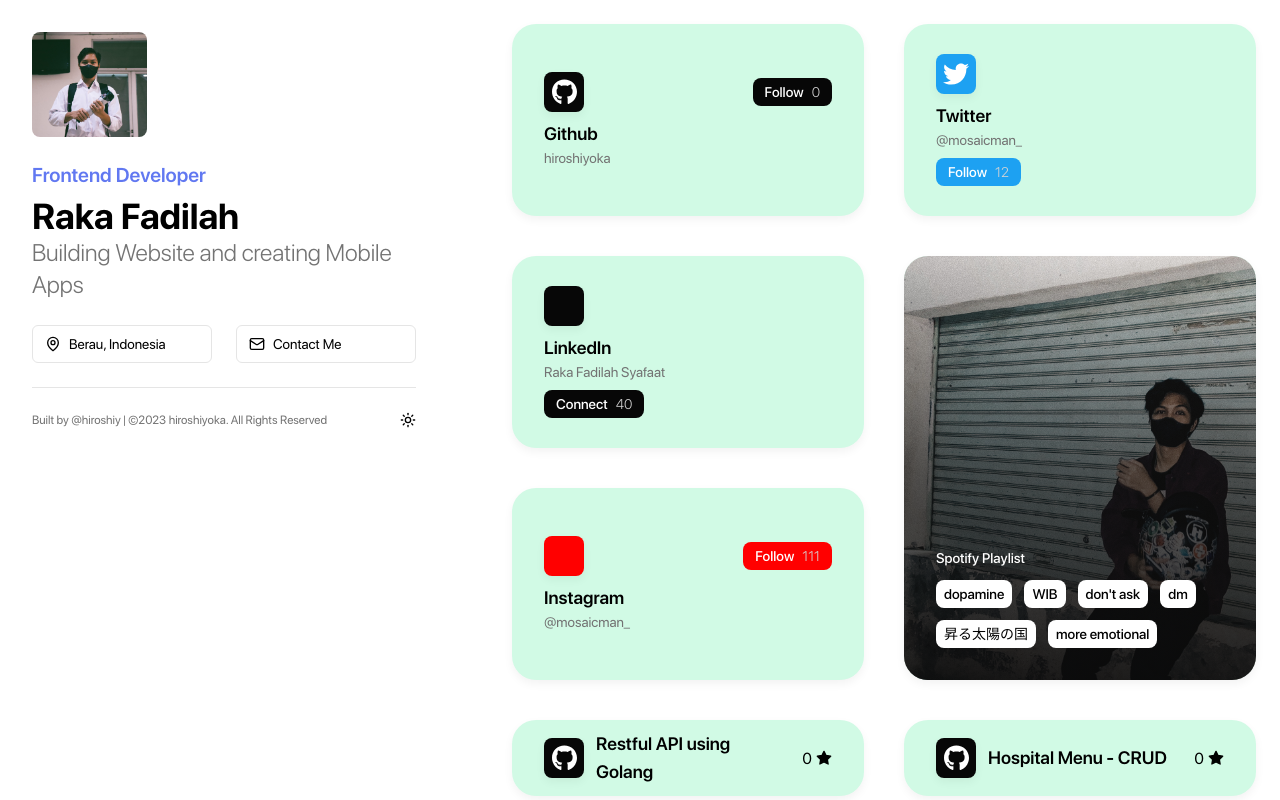
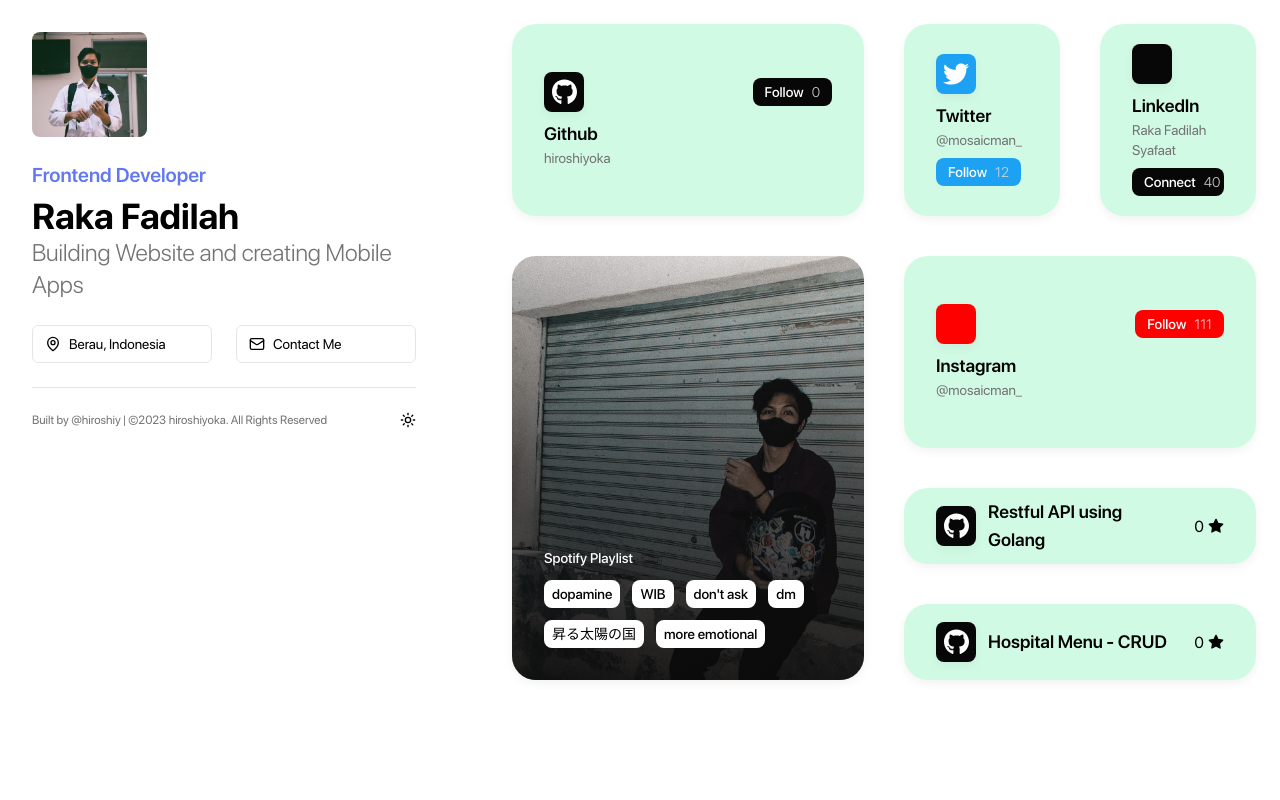
Before and after one commit to hiroshiyoka/hiroshiy.bento, a Next.js app: page / in a window 1280 px wide. Built offline with nearby package versions, Linux system fonts and the light colour scheme.

Commit message:
feat: delete another responsive col-span

```diff
--- a/components/grid.item.tsx
+++ b/components/grid.item.tsx
@@ -7,7 +7,7 @@ const variants = cva(
   {
     variants: {
       size: {
-        "1x2": "col-span-1 md:col-span-2 row-span-2 p-8",
+        "1x2": "col-span-1 row-span-2 p-8",
         "2x1": "col-span-2 row-span-1 px-8 py-4",
         "2x2": "col-span-2 row-span-2 p-8",
         "2x4": "col-span-2 row-span-4 relative overflow-hidden",
```
